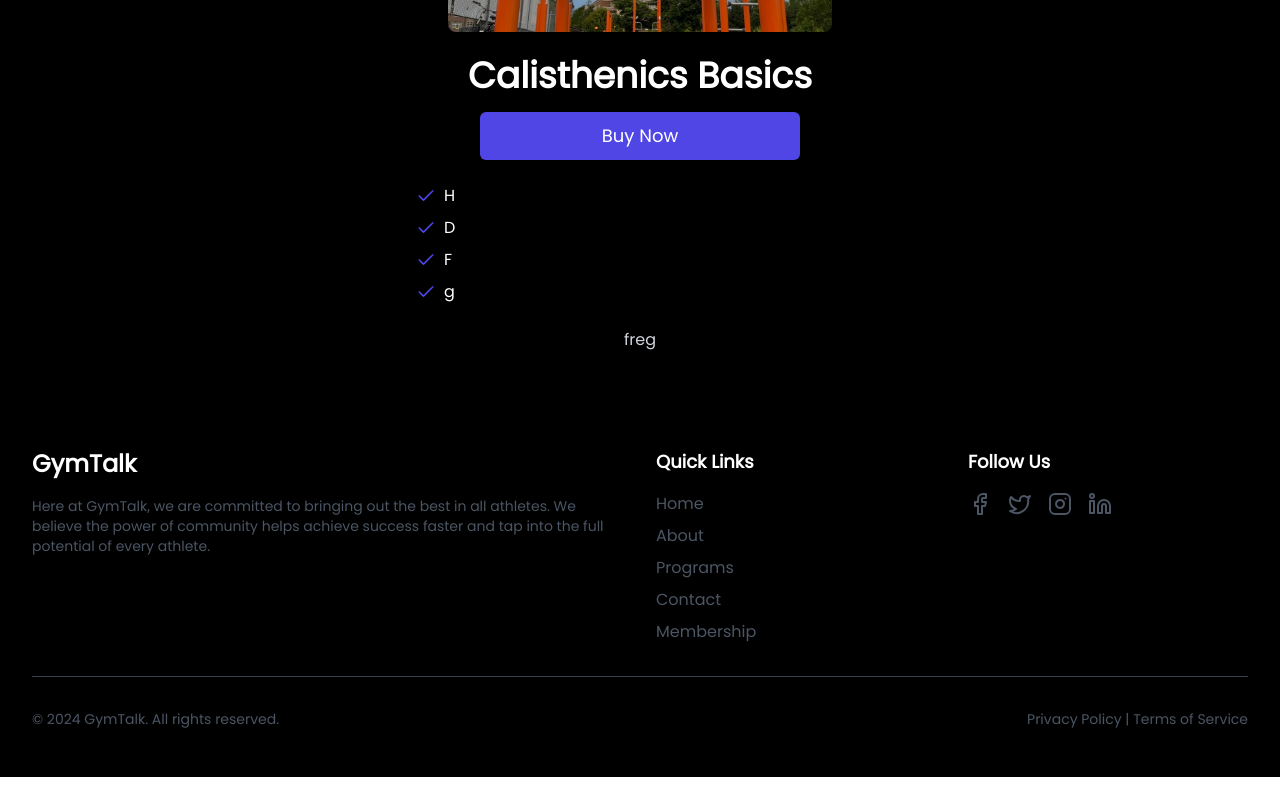
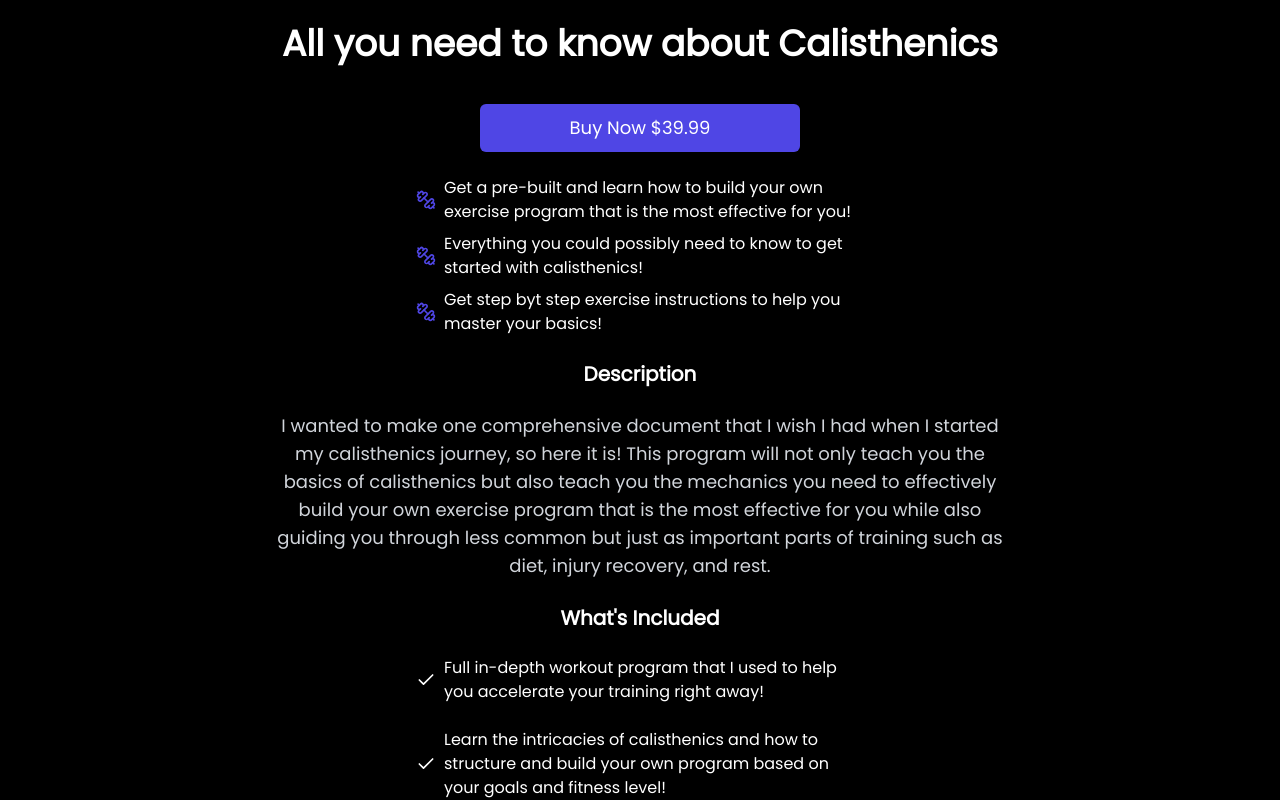
Before and after one commit to Eric0M/GymTalk, a Next.js app: page /programs/Calisthenics_Basics_Program in a window 1280 px wide. Shown: the part 480-1280 px from the top of the page. Before the commit the page ends 1257 px from the top, so only its background shows below. Built offline with nearby package versions, Linux system fonts and the light colour scheme; no server answers.

Commit message:
Editing the products

```diff
--- a/app/components/header/header.tsx
+++ b/app/components/header/header.tsx
@@ -1,6 +1,5 @@
 import { getServerSession } from "next-auth";
 import { options } from "../../api/auth/[...nextauth]/options";
-
 import Link from "next/link";
 import { MobileMenu } from "../MobileMenu/MobileMenu";
 
@@ -13,16 +12,17 @@ const navItems = [
 
 export default async function Header() {
   const session = await getServerSession(options);
+
   return (
     <header className="bg-black text-white">
       <div className="container mx-auto px-4">
         <div className="flex items-center justify-between h-20">
           <div className="flex-shrink-0">
-            <Link href="/" className="text-2xl font-bold text-indigo-400">
+            <Link href="/" className="text-2xl font-bold text-indigo-600">
               GymTalk
             </Link>
           </div>
-          <nav className="hidden md:flex flex-grow justify-center items-center">
+          <nav className="hidden md:flex flex-grow justify-center">
             <div className="flex items-center space-x-8">
               {navItems.map((item) => (
                 <Link
@@ -35,17 +35,17 @@ export default async function Header() {
               ))}
             </div>
           </nav>
-          <div className="hidden md:block">
+          <div className="hidden md:flex items-center space-x-4">
             {session ? (
               <>
                 <Link
-                  href={"/profile"}
+                  href="/profile"
                   className="text-gray-500 hover:text-white"
                 >
-                  Profile{" "}
+                  Profile
                 </Link>
                 <Link
-                  href={"/api/auth/signout?callbackUrl=/"}
+                  href="/api/auth/signout?callbackUrl=/"
                   className="text-gray-500 hover:text-white"
                 >
                   Logout
@@ -54,7 +54,7 @@ export default async function Header() {
             ) : (
               <Link
                 href="/api/auth/signin"
-                className={`text-gray-500 hover:text-white `}
+                className="text-gray-500 hover:text-white"
               >
                 Login
               </Link>
--- a/app/components/pricing/pricing.tsx
+++ b/app/components/pricing/pricing.tsx
@@ -23,11 +23,11 @@ export default async function PricingComponent() {
       name: constants[1].Name,
       price: constants[1].Price,
       features: [
-        "Weekly small group discussions lead by Eric with others at similar skill levels",
+        "Bi-Weekly small group discussions lead by Eric with others at similar skill levels",
         "Access to Premium Server and Resources",
+        "Unlimited Support and feedback from Eric",
         "Meet other like-minded people that share similar goals and develop faster as a group",
-        "Unlimited Support and feedback from Eric",
-        "Video database with in depth tutorials and exercise form guides",
+        "Video database of in depth tutorials and exercise form guides from Eric",
         "Access to all past recorded group discussions",
         "Plus all the free features",
       ],
--- a/app/components/product_info/product_info.tsx
+++ b/app/components/product_info/product_info.tsx
@@ -1,8 +1,8 @@
 import Image from "next/image";
 import { Button } from "@/components/ui/button";
-import { Check } from "lucide-react";
+import { Check, Dumbbell } from "lucide-react";
 import Link from "next/link";
-import { constants } from "@/constants";
+import { constants, beginnerCalisthenics } from "@/constants";
 import { getServerSession } from "next-auth";
 import { options } from "@/app/api/auth/[...nextauth]/options";
 
@@ -12,23 +12,25 @@ interface ProductPageProps {
   ft1?: string;
   ft2?: string;
   ft3?: string;
-  ft4?: string;
   description?: string;
+  price?: string;
+  detail?: Object;
 }
 
-export default async function productPage({
+export default async function ProductPage({
   title,
   imageUrl,
   description,
   ft1,
   ft2,
   ft3,
-  ft4,
+  price,
+  detail,
 }: ProductPageProps) {
   const session = await getServerSession(options);
   return (
     <div className="min-h-screen bg-black text-white flex items-center justify-center p-4">
-      <div className="w-full max-w-xs sm:max-w-sm md:max-w-md lg:max-w-lg xl:max-w-xl 2xl:max-w-2xl space-y-6 text-center">
+      <div className="w-full max-w-4xl mx-auto space-y-6 text-center px-4">
         <div className="relative w-full max-w-sm mx-auto aspect-square rounded-lg overflow-hidden">
           <Image
             src={imageUrl as string}
@@ -39,40 +41,49 @@ export default async function productPage({
             priority
           />
         </div>
-        <h1 className="text-2xl md:text-3xl lg:text-4xl font-bold pb-4">
+        <h1 className="text-xl md:text-3xl lg:text-4xl font-bold pb-4">
           {title}
         </h1>
         <Link
           href={
-            constants[0].TestLink + "?prefilled_email=" + session?.user?.email
+            constants[2].TestLink + "?prefilled_email=" + session?.user?.email
           }
           target="_blank"
           rel="noopener noreferrer"
-          className="w-full"
+          className="block w-full max-w-xs mx-auto"
         >
-          <Button className="w-full max-w-xs mx-auto bg-indigo-600 text-white hover:bg-indigo-400 text-lg py-6">
-            Buy Now
+          <Button className="w-full bg-indigo-600 text-white hover:bg-indigo-400 text-lg py-6">
+            Buy Now {price}
           </Button>
         </Link>
         <ul className="space-y-2 text-left max-w-md mx-auto">
           <li className="flex items-center">
-            <Check className="mr-2 h-5 w-5 text-indigo-600 flex-shrink-0" />
+            <Dumbbell className="mr-2 h-5 w-5 text-indigo-600 flex-shrink-0" />
             <span>{ft1}</span>
           </li>
           <li className="flex items-center">
-            <Check className="mr-2 h-5 w-5 text-indigo-600 flex-shrink-0" />
+            <Dumbbell className="mr-2 h-5 w-5 text-indigo-600 flex-shrink-0" />
             <span>{ft2}</span>
           </li>
           <li className="flex items-center">
-            <Check className="mr-2 h-5 w-5 text-indigo-600 flex-shrink-0" />
+            <Dumbbell className="mr-2 h-5 w-5 text-indigo-600 flex-shrink-0" />
             <span>{ft3}</span>
           </li>
-          <li className="flex items-center">
-            <Check className="mr-2 h-5 w-5 text-indigo-600 flex-shrink-0" />
-            <span>{ft4}</span>
-          </li>
         </ul>
-        <p className="text-gray-300 max-w-prose mx-auto ">{description}</p>
+        <h3 className="text-xl font-semibold">Description</h3>
+        <p className="text-gray-300 max-w-prose mx-auto text-lg">
+          {description}
+        </p>
+        <h3 className="text-xl font-semibold">What's Included</h3>
+        {detail &&
+          Object.values(detail).map((benefit, index) => (
+            <ul key={index} className="space-y-2 text-left max-w-md mx-auto">
+              <li className="flex items-center">
+                <Check className="mr-2 h-5 w-5 text-white flex-shrink-0" />
+                <span>{benefit}</span>
+              </li>
+            </ul>
+          ))}
       </div>
     </div>
   );
--- a/app/programs/Calisthenics_Basics_Program/page.tsx
+++ b/app/programs/Calisthenics_Basics_Program/page.tsx
@@ -1,16 +1,20 @@
 import React from "react";
 import ProductPage from "@/app/components/product_info/product_info";
+import { beginnerCalisthenics } from "@/constants";
 
 const Calisthenics_Basics_Program_Info = () => {
   return (
     <ProductPage
-      title="Calisthenics Basics"
+      title="All you need to know about Calisthenics"
+      price="$39.99"
       imageUrl="/heroIMG.jpeg"
-      ft1="H"
-      ft2="D"
-      ft3="F"
-      ft4="g"
-      description="freg"
+      ft2="Everything you could possibly need to know to get started with calisthenics!"
+      ft1="Get a pre-built and learn how to build your own exercise program that is the most effective for you!"
+      ft3="Get step byt step exercise instructions to help you master your basics!"
+      description="I wanted to make one comprehensive document that I wish I had when I started my calisthenics journey, so here it is!
+      This program will not only teach you the basics of calisthenics but also teach you the mechanics you need to effectively build your own exercise program that is the most effective for you while also guiding you through less common but just as important parts of training such as diet, injury recovery, and rest.
+      "
+      detail={beginnerCalisthenics}
     />
   );
 };
--- a/app/programs/Handstand_Mastery_Program/page.tsx
+++ b/app/programs/Handstand_Mastery_Program/page.tsx
@@ -9,7 +9,6 @@ const Handstand_Mastery_Program_Info = () => {
       ft1="H"
       ft2="D"
       ft3="F"
-      ft4="g"
       description="freg"
     />
   );
--- a/app/programs/Intermediate_Advanced_Program/page.tsx
+++ b/app/programs/Intermediate_Advanced_Program/page.tsx
@@ -9,7 +9,6 @@ const Intermediate_to_Advanced_Calisthenics_Info = () => {
       ft1="H"
       ft2="D"
       ft3="F"
-      ft4="g"
       description="freg"
     />
   );
--- a/constants.ts
+++ b/constants.ts
@@ -14,6 +14,15 @@ export const constants = [
     Price: 24.99,
     Name: "GymTalk+",
   },
+  {
+    TestLink:
+      process.env.NODE_ENV === "development"
+        ? "https://buy.stripe.com/5kAg2q27X2wB6u49AD"
+        : "https://buy.stripe.com/5kAg2q27X2wB6u49AD",
+    priceId: "price_1Q2u17IxXY4kjgHfE1xMnZUC",
+    Price: 39.99,
+    Name: "All you need to know about Calisthenics",
+  },
 ];
 
 export const programs = [
@@ -21,13 +30,9 @@ export const programs = [
     image: "/heroIMG.jpeg",
     title: "All you need to know about Calisthenics",
     description:
-      "This is the perfect all inclusive program for anyone wanting to get started or improve at calisthenics.",
+      "This is the document I wish I had when I started my calisthenics journey.",
     buttonText: "Get Started",
     href: "/programs/Calisthenics_Basics_Program",
-    ft1: "First Feature",
-    ft2: "First Feature",
-    ft3: "First Feature",
-    ft4: "First Feature",
   },
   {
     image: "/Handstand.jpg",
@@ -36,10 +41,6 @@ export const programs = [
       "For anyone just starting out or advanced athletes looking to improve their strength and technique.",
     buttonText: "Get Started",
     href: "/programs/Handstand_Mastery_Program",
-    ft1: "First Feature",
-    ft2: "First Feature",
-    ft3: "First Feature",
-    ft4: "First Feature",
   },
   {
     image: "/Planche.jpg",
@@ -48,9 +49,11 @@ export const programs = [
       "For athletes who have a solid foundation and looking to take their progress to the next level.",
     buttonText: "Get Started",
     href: "/programs/Intermediate_Advanced_Program",
-    ft1: "First Feature",
-    ft2: "First Feature",
-    ft3: "First Feature",
-    ft4: "First Feature",
   },
 ];
+
+export const beginnerCalisthenics = {
+  ft1: "Full in-depth workout program that I used to help you accelerate your training right away!",
+  ft2: "Learn the intricacies of calisthenics and how to structure and build your own program based on your goals and fitness level!",
+  ft3: "Get step by step instructions on how to effectively train outside the gym too! (Including, diet, recovery, etc.)",
+};
```
